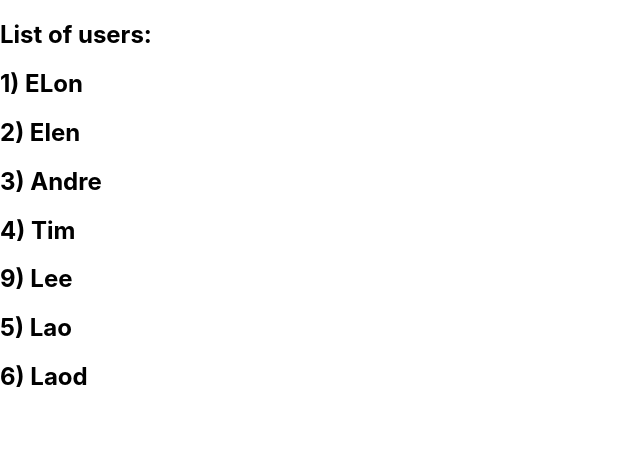
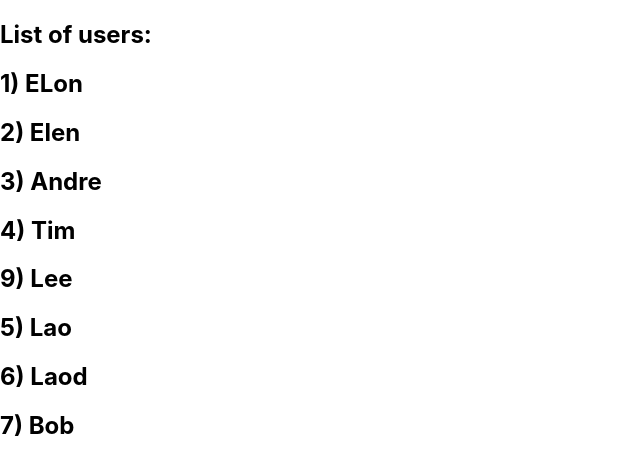
Before and after one commit to morghull/fm-react-app, a React (Create React App) app: page / in a window 1280 px wide. Shown: the top 474 px of the page, without its empty margins (0-640 px from the left). Built offline with nearby package versions, Linux system fonts and the light colour scheme.

Commit message:
refactor stageing + add UserCard

```diff
--- /dev/null
+++ b/src/components/UserCard/index.jsx
@@ -0,0 +1,18 @@
+import React, { Component } from 'react';
+
+class UserCard extends Component {
+  render() {
+    const {
+      user: { id, fname },
+    } = this.props;
+    return (
+      <article>
+        <h2>
+          <span>{id})</span> {fname}
+        </h2>
+      </article>
+    );
+  }
+}
+
+export default UserCard;
--- a/src/components/UsersList/index.jsx
+++ b/src/components/UsersList/index.jsx
@@ -1,4 +1,5 @@
 import React, { Component } from 'react';
+import UserCard from '../UserCard';
 
 const usersDB = [
   { id: 1, fname: 'ELon' },
@@ -8,6 +9,7 @@ const usersDB = [
   { id: 9, fname: 'Lee' },
   { id: 5, fname: 'Lao' },
   { id: 6, fname: 'Laod' },
+  { id: 7, fname: 'Bob' },
 ];
 
 class UsersList extends Component {
@@ -15,18 +17,13 @@ class UsersList extends Component {
     super(props);
     this.state = { users: usersDB };
   }
+  userMapping = (user) => <UserCard key={user.id} user={user} />;
   render() {
     const { users } = this.state;
     return (
       <section>
         <h1>List of users:</h1>
-        {users.map(({ id, fname }) => (
-          <article>
-            <h2>
-              <span>{id})</span> {fname}
-            </h2>
-          </article>
-        ))}
+        {users.map(this.userMapping)}
       </section>
     );
   }
```
